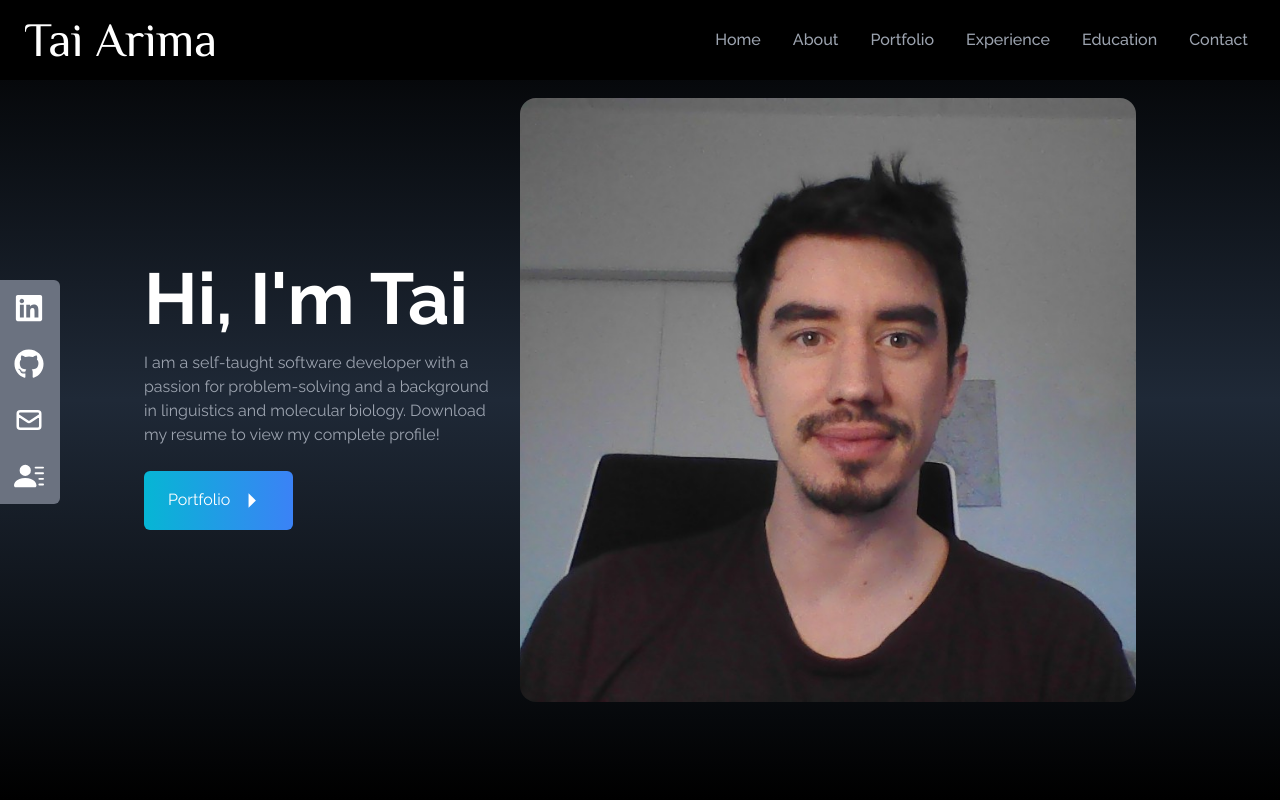
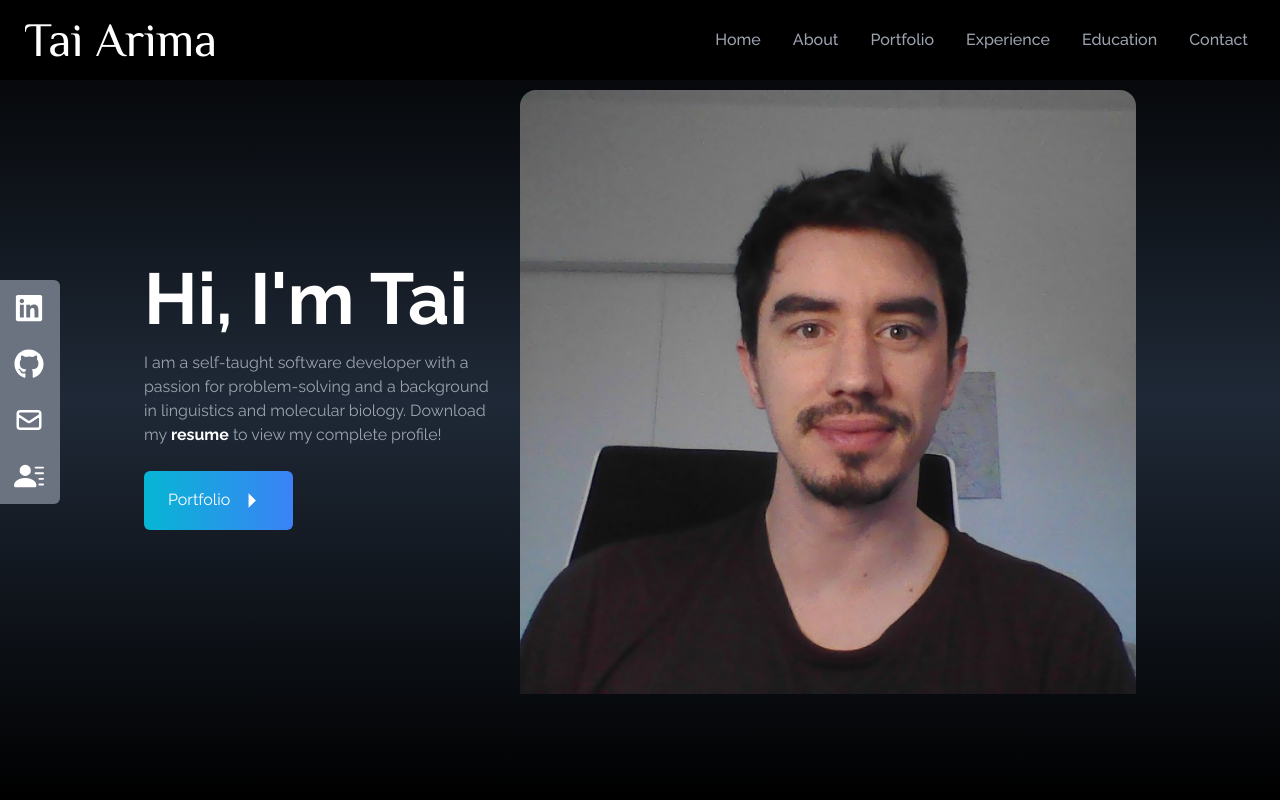
Before and after one commit to taiarima/portfolio-site, a React (Create React App) app: page / in a window 1280 px wide. Shown: the top 800 px of the page. Built offline with nearby package versions, Linux system fonts and the light colour scheme.

Commit message:
Made minor changes to spacing and cv link.

```diff
--- a/src/components/Home.jsx
+++ b/src/components/Home.jsx
@@ -17,7 +17,14 @@ const Home = () => {
           <p className="text-gray-400 py-4 pr-4 max-w-md">
             I am a self-taught software developer with a passion for
             problem-solving and a background in linguistics and molecular
-            biology. Download my resume to view my complete profile!
+            biology. Download my{" "}
+            <a
+              className="font-bold text-white"
+              href="/Tai Arima CV April 2023.pdf"
+            >
+              resume
+            </a>{" "}
+            to view my complete profile!
           </p>
           <div>
             <Link
@@ -38,7 +45,7 @@ const Home = () => {
           <img
             src={HeroImage}
             alt="Tai Arima"
-            className="rounded-2xl mx-auto w-2/3 md:w-full"
+            className="rounded-2xl mx-auto w-2/3 md:w-full pb-4"
           />
         </div>
       </div>
--- a/src/components/SocialLinks.jsx
+++ b/src/components/SocialLinks.jsx
@@ -46,7 +46,7 @@ const SocialLinks = () => {
     },
   ];
   return (
-    <div className="hidden lg:flex flex-col top-[35%] left-0 fixed">
+    <div className="hidden wide:flex flex-col top-[35%] left-0 fixed">
       <ul>
         {links.map(({ id, child, href, style, download }) => (
           <li
--- a/tailwind.config.js
+++ b/tailwind.config.js
@@ -2,7 +2,11 @@
 module.exports = {
   content: ["./src/**/*.{js,jsx,ts,tsx}"],
   theme: {
-    extend: {},
+    extend: {
+      screens: {
+        wide: { min: "1125px" },
+      },
+    },
     fontFamily: {
       signature: ["Philosopher"],
     },
```
